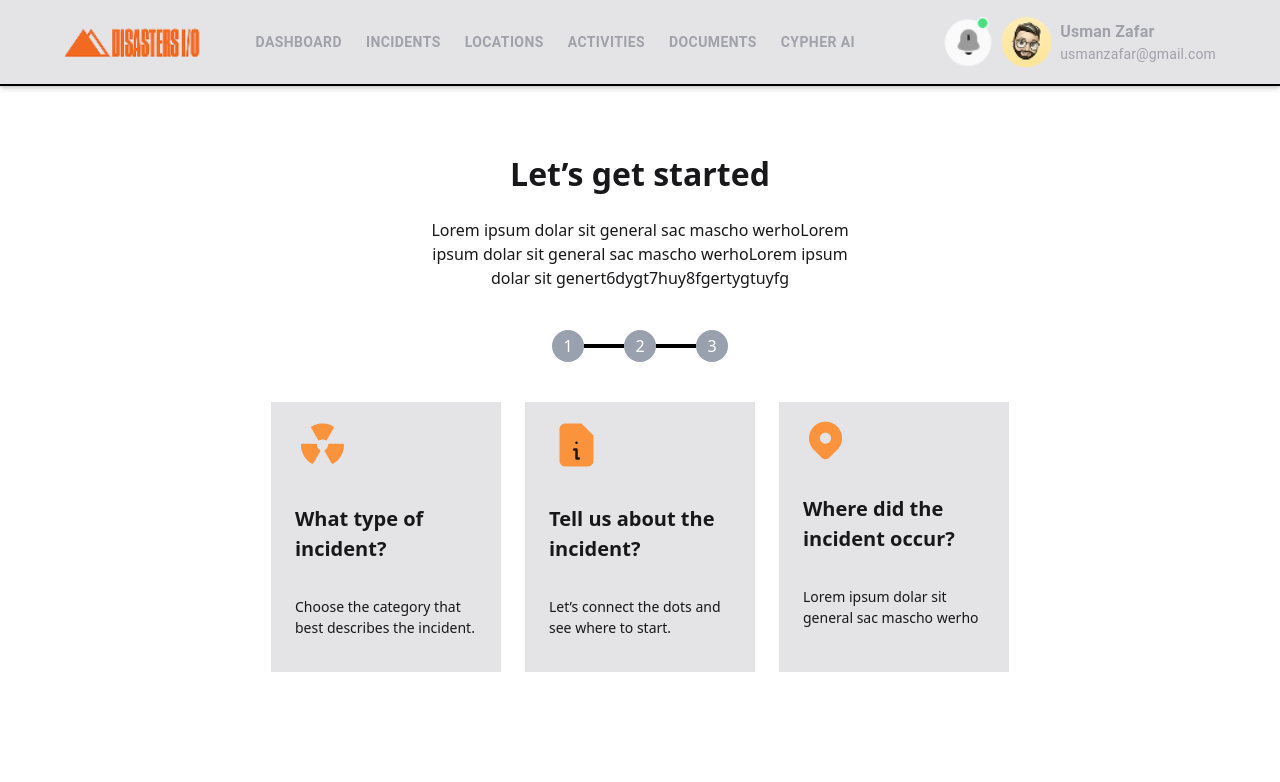
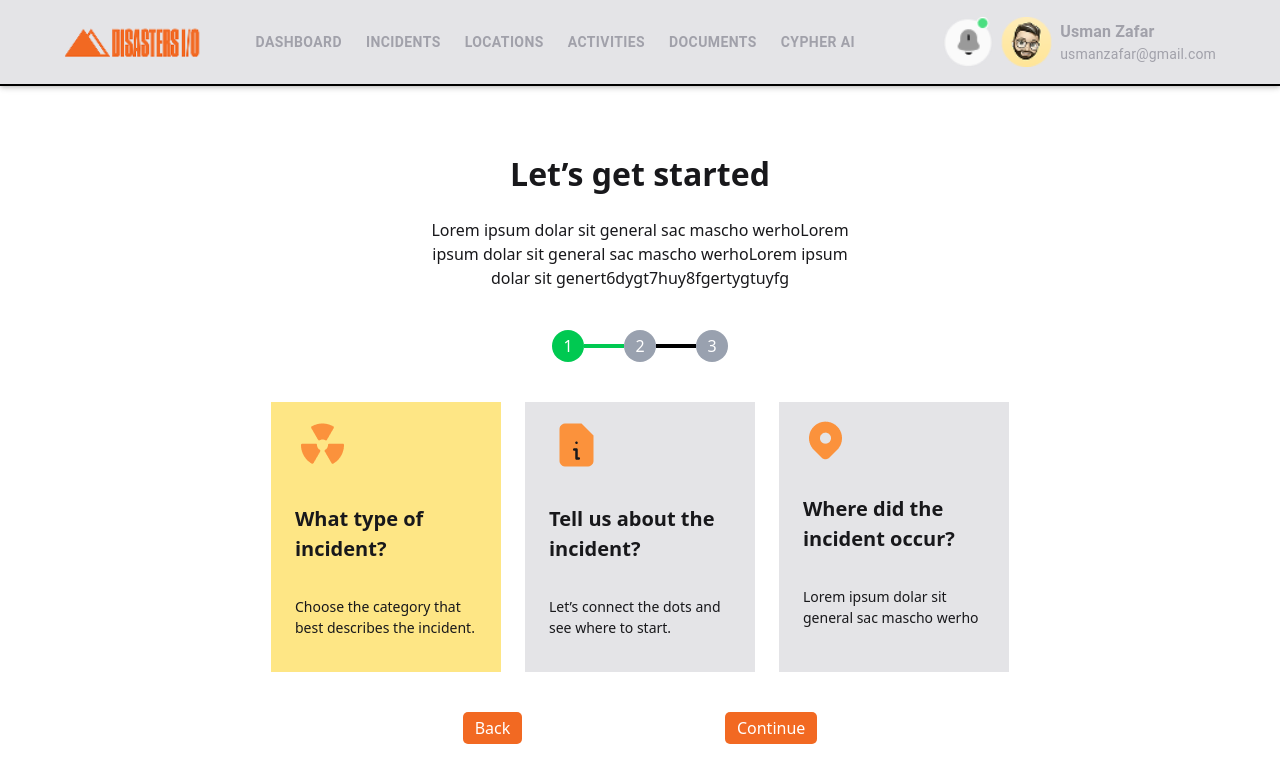
Before and after one commit to skSadi12/Disasters, a React (Vite) app: page /incidents/progress in a window 1280 px wide. Shown: the top 782 px of the page. Built offline with nearby package versions, Linux system fonts and the light colour scheme.

Commit message:
stepper done

```diff
--- a/src/components/sheard/Stepper.jsx
+++ b/src/components/sheard/Stepper.jsx
@@ -1,52 +1,104 @@
-import React from 'react'
+import React, { useState } from "react";
+import OrBtn from "./OrBtn";
+import { cn } from "../libs";
 
 function Stepper() {
+  const [currentStep, setCurrentStep] = useState(0);
+  const handleContinue = () => {
+    if (currentStep < steps.length - 1) setCurrentStep(currentStep + 1);
+  };
+  const handleBack = () => {
+    if (currentStep > 0) setCurrentStep(currentStep - 1);
+  };
   const steps = [
     {
-            content: <div className='bg-[#E4E4E7] max-w-[230px] px-6 py-4 min-h-[270px] space-y-8 '>
+      content: (
+        <div className=" max-w-[230px] px-6 py-4 min-h-[270px] space-y-8 ">
           <img src="/progress1.png" alt="" />
-                    <h3 className='font-bold text-[20px]'>What type of incident?</h3>
-                    <p className='text-[14px]'>Choose the category that best describes the incident.</p>
-                </div>,
+          <h3 className="font-bold text-[20px]">What type of incident?</h3>
+          <p className="text-[14px]">
+            Choose the category that best describes the incident.
+          </p>
+        </div>
+      ),
     },
     {
-            content:
-            <div className='bg-[#E4E4E7] max-w-[230px] px-6 py-4 min-h-[270px] space-y-8 '>
+      content: (
+        <div className="max-w-[230px] px-6 py-4 min-h-[270px] space-y-8 ">
           <img src="/progress2.png" alt="" />
-                    <h3 className='font-bold text-[20px]'>Tell us about the incident?</h3>
-                    <p className='text-[14px]'>Let’s connect the dots and see where to start.</p>
-                </div>,
+          <h3 className="font-bold text-[20px]">Tell us about the incident?</h3>
+          <p className="text-[14px]">
+            Let’s connect the dots and see where to start.
+          </p>
+        </div>
+      ),
     },
     {
-            content:<div className='bg-[#E4E4E7] max-w-[230px] px-6 py-4 min-h-[270px] space-y-8 '>
+      content: (
+        <div className=" max-w-[230px] px-6 py-4 min-h-[270px] space-y-8 ">
           <img src="/progress3.png" alt="" />
-                    <h3 className='font-bold text-[20px]'>Where did the incident occur?</h3>
-                    <p className='text-[14px]'>Lorem ipsum dolar sit general sac mascho werho</p>
-                </div>,
-        }
-    ]
+          <h3 className="font-bold text-[20px]">
+            Where did the incident occur?
+          </h3>
+          <p className="text-[14px]">
+            Lorem ipsum dolar sit general sac mascho werho
+          </p>
+        </div>
+      ),
+    },
+  ];
+  console.log(steps);
   return (
     <div>
-        <div className='flex  gap-10 justify-center items-center'>
-            {steps?.map((content,i)=>(
+      <div className="flex  gap-10 justify-center items-center">
+        {steps?.map((content, i) => (
           <div key={i}>
-                    <div className='h-8 w-8 relative flex justify-center items-center text-white rounded-[50%]  bg-gray-400'>{i + 1}
-                        {i < steps.length - 1 && <div className='h-1 absolute w-10 left-8  bg-black'></div>}
+            <div
+              className={cn(
+                "h-8 w-8 relative flex justify-center items-center text-white rounded-[50%]  bg-gray-400",
+                i <= currentStep && "bg-green-500"
+              )}
+            >
+              {i + 1}
+              {i < steps.length - 1 && (
+                <div
+                  className={cn(
+                    "h-1 absolute w-10 left-8  bg-black",
+                    i <= currentStep && "bg-green-500"
+                  )}
+                ></div>
+              )}
             </div>
-
           </div>
         ))}
       </div>
-        <div className='flex justify-center items-center flex-col md:flex-row  gap-6 mt-10'>
-            {steps?.map((content,i)=>(
-                <div key={i}>
+      <div className="flex justify-center items-center flex-col md:flex-row  gap-6 mt-10">
+        {steps?.map((content, i) => (
+          <div
+            key={i}
+            className={cn("bg-[#E4E4E7]", i <= currentStep && "bg-amber-200")}
+          >
             {content.content}
           </div>
         ))}
       </div>
 
+      <div className="flex justify-evenly items-center mt-10 ">
+        <button onClick={handleBack}>
+          <OrBtn>Back</OrBtn>
+        </button>
+        {currentStep === steps.length -1 ? (
+          <button >
+            <OrBtn>Get started</OrBtn>
+          </button>
+        ) : (
+          <button onClick={handleContinue}>
+            <OrBtn>Continue</OrBtn>
+          </button>
+        )}
       </div>
-  )
+    </div>
+  );
 }
 
-export default Stepper
+export default Stepper;
```
Lines whose indentation alone changed are shown as unchanged.
